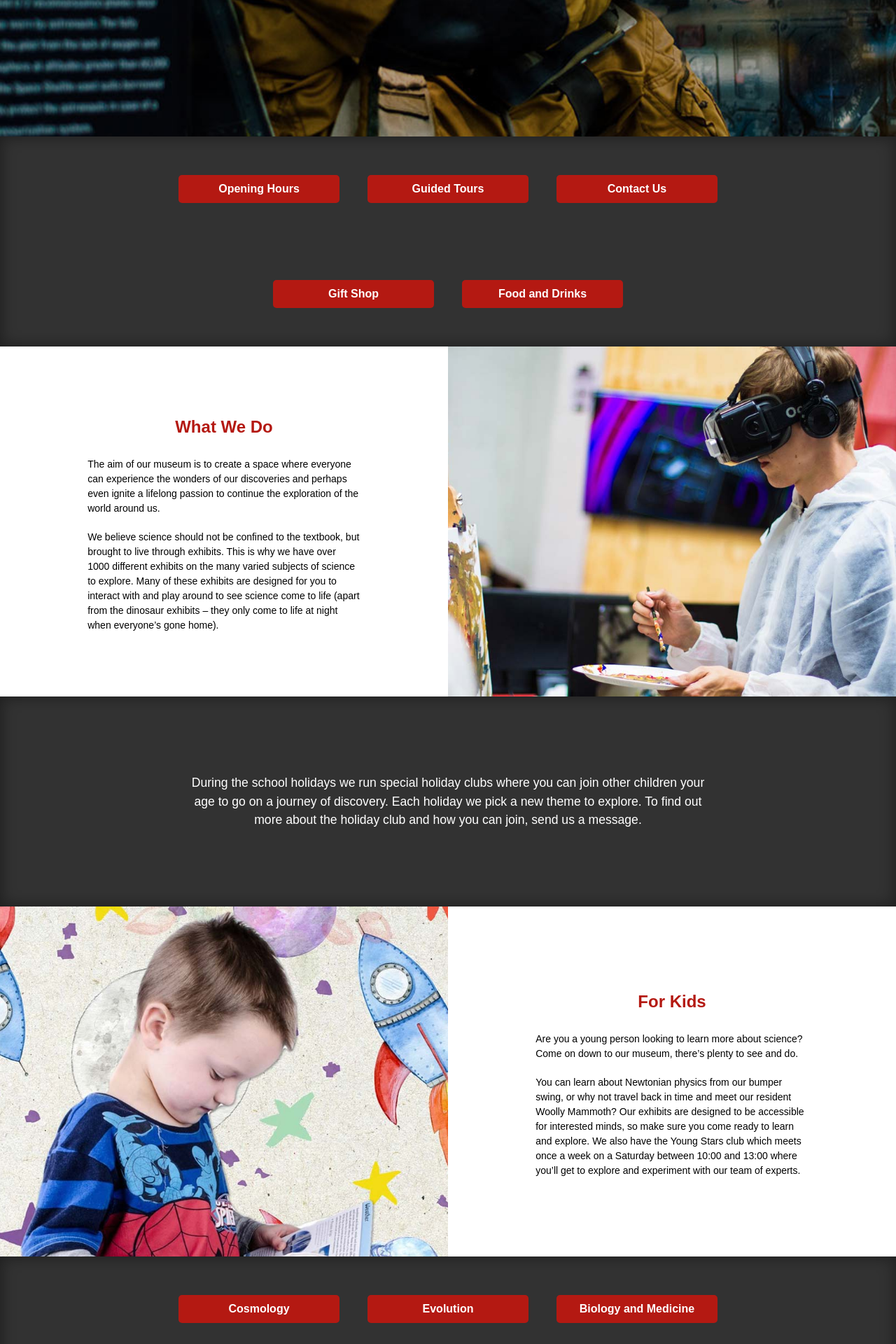
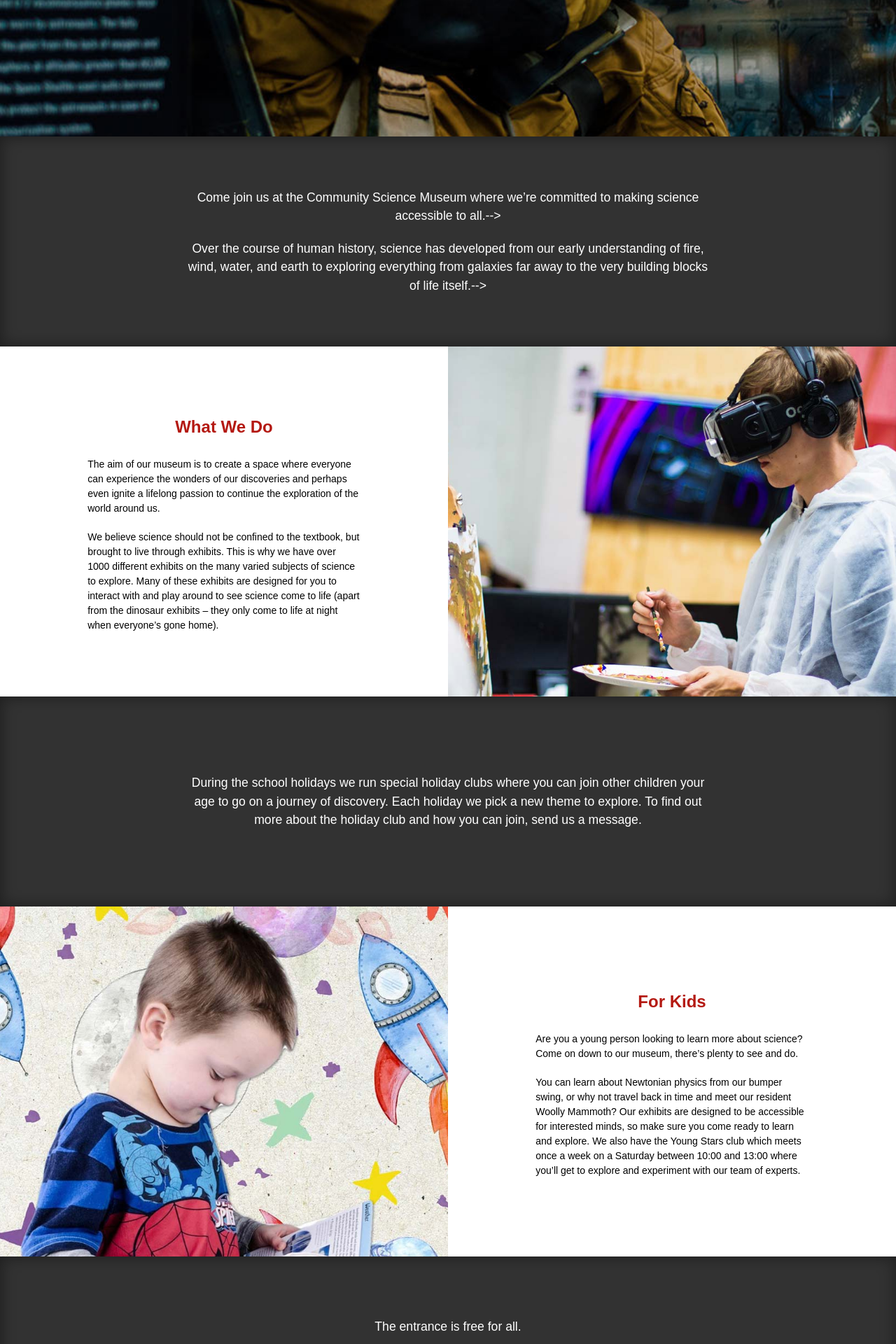
Before and after one commit to fanzypantz/SemesterProject01, a PHP site: page / in a window 1280 px wide. Shown: the part 605-2525 px from the top of the page at 70% size. Run offline with PHP 8.4, Linux system fonts and the light colour scheme; some web fonts are replaced.

Commit message:
removed the cta on index

```diff
--- a/index.php
+++ b/index.php
@@ -40,20 +40,13 @@
 
     <main class="container index">
         <article id="about" class="column text-blob shadow-inset">
-<!--            <div class="text">-->
-<!--                <p>-->
-<!--                    Come join us at the Community Science Museum where we’re committed to making science accessible to all.-->
-<!--                </p>-->
-<!--                <p>-->
-<!--                    Over the course of human history, science has developed from our early understanding of fire, wind, water, and earth to exploring everything from galaxies far away to the very building blocks of life itself.-->
-<!--                </p>-->
-<!--            </div>-->
-            <div class="call-to-action">
-                <a href="visit.php#hours">Opening Hours</a>
-                <a href="visit.php#tours">Guided Tours</a>
-                <a href="contact.php">Contact Us</a>
-                <a href="visit.php#shop">Gift Shop</a>
-                <a href="visit.php#food">Food and Drinks</a>
+            <div class="text">
+                <p>
+                    Come join us at the Community Science Museum where we’re committed to making science accessible to all.-->
+                </p>
+                <p>
+                    Over the course of human history, science has developed from our early understanding of fire, wind, water, and earth to exploring everything from galaxies far away to the very building blocks of life itself.-->
+                </p>
             </div>
 
         </article>
@@ -97,21 +90,15 @@
         </article>
 
         <article id="entrance" class="column text-blob shadow-inset">
-<!--            <div class="text">-->
-<!--                <p>-->
-<!--                    The entrance is free for all.-->
-<!--                </p>-->
-<!--                <p>-->
-<!--                    There are guided tours of the museum that leave every hour. These tours are 70 NOK per person and include a handy printed guide of the museum. If you would like to organise a guided tour for your group of 6 or more people, please contact us to arrange the tour.-->
-<!--                </p>-->
-<!--            </div>-->
-            <div class="call-to-action">
-                <a href="exhibitions.php#cosmology">Cosmology</a>
-                <a href="exhibitions.php#evolution">Evolution</a>
-                <a href="exhibitions.php#biology">Biology and Medicine</a>
-                <a href="exhibitions.php#robotics">Robotics and AI</a>
-                <a href="exhibitions.php#ecology">Ecology</a>
+            <div class="text">
+                <p>
+                    The entrance is free for all.
+                </p>
+                <p>
+                    There are guided tours of the museum that leave every hour. These tours are 70 NOK per person and include a handy printed guide of the museum. If you would like to organise a guided tour for your group of 6 or more people, please contact us to arrange the tour.-->
+                </p>
             </div>
+
         </article>
 
         <article class="column about">
```
